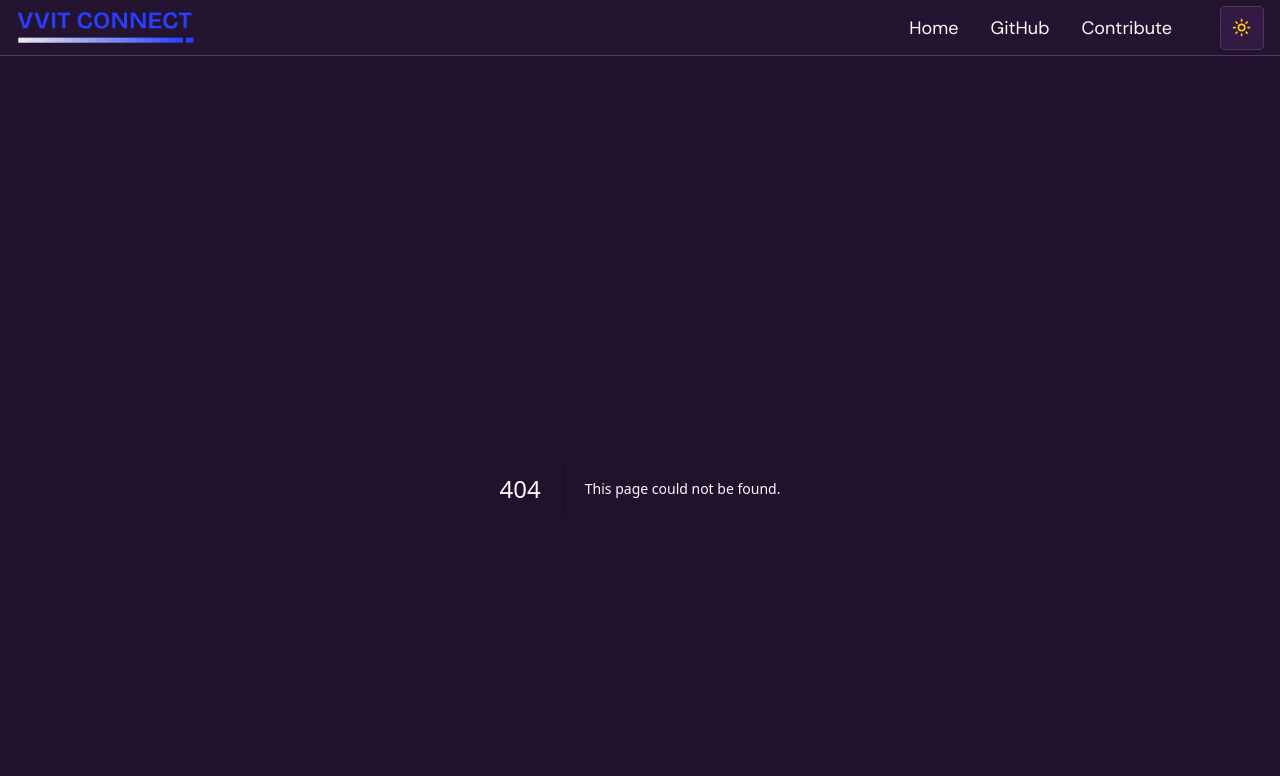
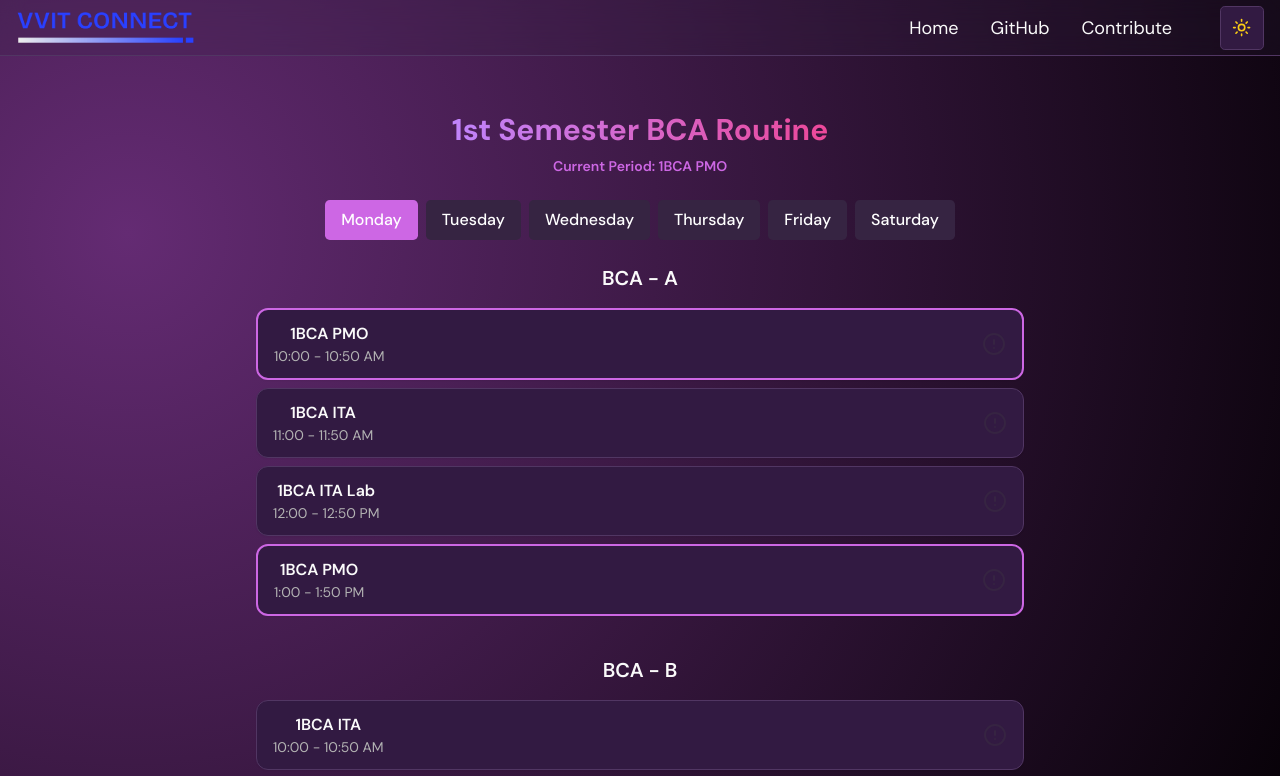
Before and after one commit to pyKinsu/VVITConnect, a Next.js app: page /bba/semester/1/routine in a window 1280 px wide. Before the commit this address had no page. Shown: the top 776 px of the page. Built offline with nearby package versions, Linux system fonts and the light colour scheme.

Commit message:
Create page.tsx

```diff
--- /dev/null
+++ b/src/app/bba/semester/1/routine/page.tsx
@@ -0,0 +1,215 @@
+"use client";
+
+import React, { useState, useEffect } from "react";
+import { FiAlertCircle } from "react-icons/fi";
+
+type Period = {
+  time: string;
+  subject: string;
+  fullForm: string;
+};
+
+type Routine = {
+  [day: string]: Period[];
+};
+
+// Example routine for BCA-A (all days included)
+const routineA: Routine = {
+  Monday: [
+    { time: "10:00 - 10:50 AM", subject: "1BCA PMO", fullForm: "Principles of Management" },
+    { time: "11:00 - 11:50 AM", subject: "1BCA ITA", fullForm: "Introduction to Accounting" },
+    { time: "12:00 - 12:50 PM", subject: "1BCA ITA Lab", fullForm: "Accounting Lab" },
+    { time: "1:00 - 1:50 PM", subject: "1BCA PMO", fullForm: "Principles of Management" },
+  ],
+  Tuesday: [
+    { time: "10:00 - 10:50 AM", subject: "1BCA CE", fullForm: "Computer Essentials" },
+    { time: "11:00 - 11:50 AM", subject: "1BCA ITA", fullForm: "Introduction to Accounting" },
+    { time: "12:00 - 12:50 PM", subject: "1BCA PMO", fullForm: "Principles of Management" },
+    { time: "1:00 - 1:50 PM", subject: "1BCA CE", fullForm: "Computer Essentials" },
+    { time: "2:00 - 2:50 PM", subject: "1BCA PSPC", fullForm: "Problem Solving & Programming Concepts" },
+  ],
+  Wednesday: [
+    { time: "10:00 - 10:50 AM", subject: "1BCA PMO", fullForm: "Principles of Management" },
+    { time: "11:00 - 11:50 AM", subject: "1BCA CE", fullForm: "Computer Essentials" },
+    { time: "12:00 - 12:50 PM", subject: "1BCA BM", fullForm: "Business Mathematics" },
+    { time: "1:00 - 1:50 PM", subject: "1BCA ITA", fullForm: "Introduction to Accounting" },
+    { time: "2:00 - 2:50 PM", subject: "1BCA PMO", fullForm: "Principles of Management" },
+  ],
+  Thursday: [
+    { time: "10:00 - 10:50 AM", subject: "1BCA PSPC Lab", fullForm: "Problem Solving Lab" },
+    { time: "11:00 - 11:50 AM", subject: "1BCA ITA", fullForm: "Introduction to Accounting" },
+    { time: "12:00 - 12:50 PM", subject: "1BCA PSPC", fullForm: "Problem Solving & Programming Concepts" },
+    { time: "1:00 - 1:50 PM", subject: "1BCA ITA", fullForm: "Introduction to Accounting" },
+  ],
+  Friday: [
+    { time: "10:00 - 10:50 AM", subject: "1BCA ITA", fullForm: "Introduction to Accounting" },
+    { time: "11:00 - 11:50 AM", subject: "1BCA BM", fullForm: "Business Mathematics" },
+    { time: "12:00 - 12:50 PM", subject: "1BCA PSPC", fullForm: "Problem Solving & Programming Concepts" },
+    { time: "1:00 - 1:50 PM", subject: "1BCA PSPC Lab", fullForm: "Problem Solving Lab" },
+    { time: "2:00 - 2:50 PM", subject: "Spt & Cul", fullForm: "Sports & Cultural Activities" },
+  ],
+  Saturday: [
+    { time: "10:00 - 10:50 AM", subject: "1BCA BM", fullForm: "Business Mathematics" },
+    { time: "11:00 - 11:50 AM", subject: "1BCA PSPC", fullForm: "Problem Solving & Programming Concepts" },
+    { time: "12:00 - 12:50 PM", subject: "1BCA ITA", fullForm: "Introduction to Accounting" },
+  ],
+};
+
+// Example routine for BCA-B (all days included)
+const routineB: Routine = {
+  Monday: [
+    { time: "10:00 - 10:50 AM", subject: "1BCA ITA", fullForm: "Introduction to Accounting" },
+    { time: "11:00 - 11:50 AM", subject: "1BCA PSPC", fullForm: "Problem Solving & Programming Concepts" },
+    { time: "12:00 - 12:50 PM", subject: "1BCA CE", fullForm: "Computer Essentials" },
+    { time: "1:00 - 1:50 PM", subject: "1BCA PMO", fullForm: "Principles of Management" },
+  ],
+  Tuesday: [
+    { time: "10:00 - 10:50 AM", subject: "1BCA PSPC", fullForm: "Problem Solving & Programming Concepts" },
+    { time: "11:00 - 11:50 AM", subject: "1BCA PSPC Lab", fullForm: "Problem Solving Lab" },
+    { time: "12:00 - 12:50 PM", subject: "1BCA PMO", fullForm: "Principles of Management" },
+    { time: "1:00 - 1:50 PM", subject: "1BCA ITA", fullForm: "Introduction to Accounting" },
+  ],
+  Wednesday: [
+    { time: "10:00 - 10:50 AM", subject: "1BCA CE", fullForm: "Computer Essentials" },
+    { time: "11:00 - 11:50 AM", subject: "1BCA BM", fullForm: "Business Mathematics" },
+    { time: "12:00 - 12:50 PM", subject: "1BCA PMO", fullForm: "Principles of Management" },
+    { time: "1:00 - 1:50 PM", subject: "1BCA PSPC", fullForm: "Problem Solving & Programming Concepts" },
+    { time: "2:00 - 2:50 PM", subject: "1BCA ITA", fullForm: "Introduction to Accounting" },
+  ],
+  Thursday: [
+    { time: "10:00 - 10:50 AM", subject: "1BCA BM", fullForm: "Business Mathematics" },
+    { time: "11:00 - 11:50 AM", subject: "1BCA ITA", fullForm: "Introduction to Accounting" },
+    { time: "12:00 - 12:50 PM", subject: "1BCA PMO", fullForm: "Principles of Management" },
+    { time: "1:00 - 1:50 PM", subject: "1BCA CE", fullForm: "Computer Essentials" },
+    { time: "2:00 - 2:50 PM", subject: "1BCA PSPC", fullForm: "Problem Solving & Programming Concepts" },
+  ],
+  Friday: [
+    { time: "10:00 - 10:50 AM", subject: "1BCA ITA", fullForm: "Introduction to Accounting" },
+    { time: "11:00 - 11:50 AM", subject: "1BCA ITA", fullForm: "Introduction to Accounting" },
+    { time: "12:00 - 12:50 PM", subject: "1BCA CE", fullForm: "Computer Essentials" },
+    { time: "1:00 - 1:50 PM", subject: "1BCA PSPC", fullForm: "Problem Solving & Programming Concepts" },
+  ],
+  Saturday: [
+    { time: "10:00 - 10:50 AM", subject: "1BCA ITA", fullForm: "Introduction to Accounting" },
+    { time: "11:00 - 11:50 AM", subject: "1BCA ITA Lab", fullForm: "Accounting Lab" },
+    { time: "12:00 - 12:50 PM", subject: "1BCA BM", fullForm: "Business Mathematics" },
+    { time: "1:00 - 1:50 PM", subject: "Spt & Cul", fullForm: "Sports & Cultural Activities" },
+  ],
+};
+
+const days = ["Monday", "Tuesday", "Wednesday", "Thursday", "Friday", "Saturday"];
+
+export default function RoutinePage() {
+  const [selectedDay, setSelectedDay] = useState<string>("Monday");
+  const [showFullForm, setShowFullForm] = useState<{ [key: string]: boolean }>({});
+  const [currentPeriod, setCurrentPeriod] = useState<string | null>(null);
+
+  // Function to check current period based on system time
+  useEffect(() => {
+    const checkCurrentPeriod = () => {
+      const now = new Date();
+      const hours = now.getHours();
+      const minutes = now.getMinutes();
+      const totalMinutes = hours * 60 + minutes;
+
+      const allPeriods = [...routineA[selectedDay] || [], ...routineB[selectedDay] || []];
+      let current: string | null = null;
+
+      allPeriods.forEach((period) => {
+        const [start, end] = period.time.split(" - ").map((t) => {
+          const [h, mPart] = t.split(":");
+          const [m, ampm] = mPart.split(" ");
+          let hour = parseInt(h);
+          if (ampm === "PM" && hour !== 12) hour += 12;
+          if (ampm === "AM" && hour === 12) hour = 0;
+          return hour * 60 + parseInt(m);
+        });
+        if (totalMinutes >= start && totalMinutes <= end) {
+          current = period.subject;
+        }
+      });
+      setCurrentPeriod(current);
+    };
+
+    checkCurrentPeriod();
+    const interval = setInterval(checkCurrentPeriod, 60000); // update every 1 min
+    return () => clearInterval(interval);
+  }, [selectedDay]);
+
+  const handleShowFullForm = (subject: string) => {
+    setShowFullForm((prev) => ({ ...prev, [subject]: true }));
+    setTimeout(() => {
+      setShowFullForm((prev) => ({ ...prev, [subject]: false }));
+    }, 3000);
+  };
+
+  const renderRoutine = (routine: Routine) =>
+    routine[selectedDay]?.map((period) => (
+      <div
+        key={period.time + period.subject}
+        className={`section-box relative flex items-center justify-between py-3 px-4 mb-2 w-full max-w-3xl ${
+          currentPeriod === period.subject ? "border-2 border-primary" : ""
+        }`}
+      >
+        <div className="flex flex-col">
+          <span className="font-semibold">{period.subject}</span>
+          <span className="text-sm text-muted-foreground">{period.time}</span>
+        </div>
+        <button
+          onClick={() => handleShowFullForm(period.subject)}
+          className="text-accent hover:text-primary transition-colors"
+        >
+          <FiAlertCircle size={24} />
+        </button>
+        {showFullForm[period.subject] && (
+          <div className="absolute bg-card text-card-foreground p-3 rounded shadow-lg mt-16 text-sm max-w-xs z-50">
+            {period.fullForm}
+          </div>
+        )}
+      </div>
+    ));
+
+  return (
+    <main className="flex flex-col items-center px-4 py-6 min-h-[80vh]">
+      <header className="text-center mb-6">
+        <h1 className="text-2xl sm:text-3xl font-bold bg-clip-text text-transparent bg-gradient-to-r from-purple-400 to-pink-500">
+          1st Semester BCA Routine
+        </h1>
+        {currentPeriod && (
+          <p className="mt-2 text-sm text-primary font-semibold">
+            Current Period: {currentPeriod}
+          </p>
+        )}
+      </header>
+
+      {/* Day Selector */}
+      <div className="flex gap-2 mb-6 overflow-x-auto">
+        {days.map((day) => (
+          <button
+            key={day}
+            onClick={() => setSelectedDay(day)}
+            className={`py-2 px-4 rounded-lg font-medium ${
+              selectedDay === day
+                ? "bg-primary text-primary-foreground"
+                : "bg-accent text-accent-foreground"
+            }`}
+          >
+            {day}
+          </button>
+        ))}
+      </div>
+
+      {/* Section A */}
+      <section className="mb-8 w-full flex flex-col items-center">
+        <h2 className="text-xl font-semibold mb-4">BCA - A</h2>
+        {renderRoutine(routineA)}
+      </section>
+
+      {/* Section B */}
+      <section className="w-full flex flex-col items-center">
+        <h2 className="text-xl font-semibold mb-4">BCA - B</h2>
+        {renderRoutine(routineB)}
+      </section>
+    </main>
+  );
+}
```
